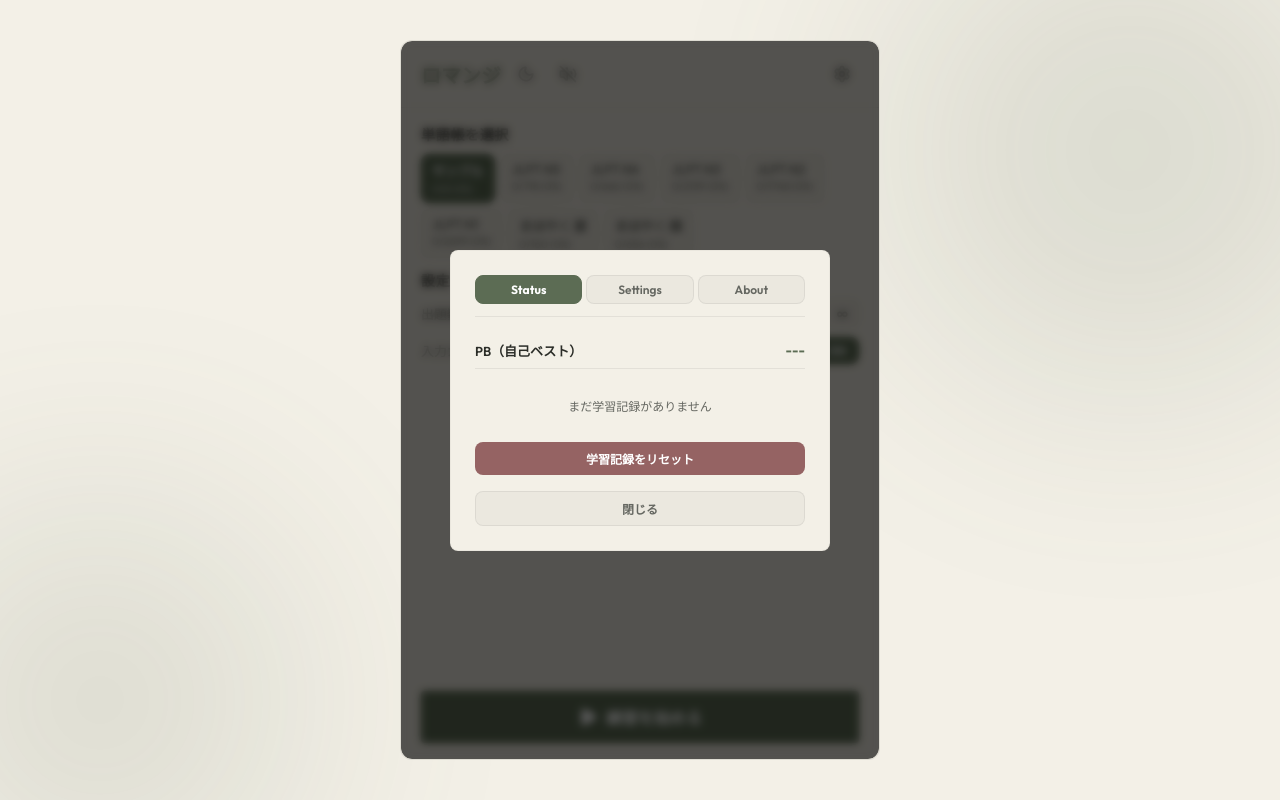
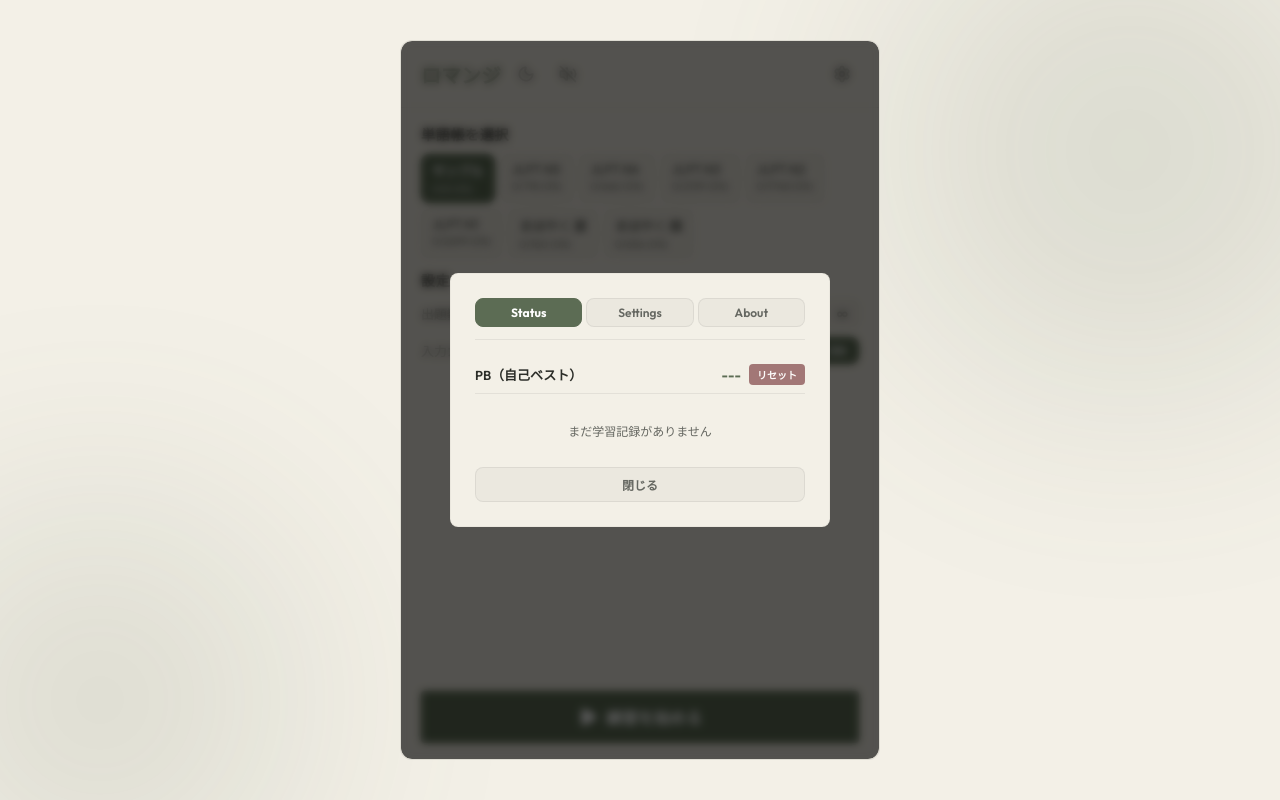
Before and after one commit to a1sareru/romanji, a React (Vite) app: page / in a window 1280 px wide. Both pictures are taken after a click on the button 842 px from the left and 74 px from the top of the page. Built offline with nearby package versions, Linux system fonts and the light colour scheme.

Commit message:
feat: set different reset buttons for pb/record

```diff
--- a/src/App.tsx
+++ b/src/App.tsx
@@ -1380,8 +1380,27 @@ export default function App() {
                   {/* PB */}
                   <div className="stat-pb-row">
                     <span className="stat-pb-label">PB（自己ベスト）</span>
-                    <span className="stat-pb-value">
-                      {globalPB > 0 ? `${globalPB} KPM` : "---"}
+                    <span className="stat-pb-right">
+                      <span className="stat-pb-value">
+                        {globalPB > 0 ? `${globalPB} KPM` : "---"}
+                      </span>
+                      <button
+                        className="reset-row-btn"
+                        onClick={() => {
+                          if (confirm("PB（自己ベスト）をリセットしますか？")) {
+                            localStorage.removeItem("romanji_global_pb");
+                            setGlobalPB(0);
+                            const updatedStats = { ...completedStats };
+                            Object.keys(updatedStats).forEach(key => {
+                              updatedStats[key] = { ...updatedStats[key], bestKPM: 0, bestEfficiency: 0 };
+                            });
+                            setCompletedStats(updatedStats);
+                            localStorage.setItem("romanji_completed_libraries", JSON.stringify(updatedStats));
+                          }
+                        }}
+                      >
+                        リセット
+                      </button>
                     </span>
                   </div>
 
@@ -1395,7 +1414,22 @@ export default function App() {
                     );
                     return (
                       <div>
-                        <div className="stat-section-title">単語帳の学習回数</div>
+                        <div className="stat-section-title-row">
+                          <span className="stat-section-title">単語帳の学習回数</span>
+                          <button
+                            className="reset-row-btn"
+                            onClick={() => {
+                              if (confirm("学習進捗と回数をリセットしますか？（PBは保持されます）")) {
+                                localStorage.removeItem("romanji_library_progress");
+                                localStorage.removeItem("romanji_completed_libraries");
+                                setLibraryProgress({});
+                                setCompletedStats({});
+                              }
+                            }}
+                          >
+                            リセット
+                          </button>
+                        </div>
                         {entries.map(([libId, stat]) => {
                           const libMeta = manifest.find(m => m.id === libId);
                           return (
@@ -1408,23 +1442,6 @@ export default function App() {
                       </div>
                     );
                   })()}
-
-                  {/* 学習記録クリア */}
-                  <button
-                    className="btn-primary reset-btn"
-                    onClick={() => {
-                      if (confirm("学習記録（進捗・PB・回数）をすべてリセットしますか？")) {
-                        localStorage.removeItem("romanji_library_progress");
-                        localStorage.removeItem("romanji_global_pb");
-                        localStorage.removeItem("romanji_completed_libraries");
-                        setLibraryProgress({});
-                        setGlobalPB(0);
-                        setCompletedStats({});
-                      }
-                    }}
-                  >
-                    学習記録をリセット
-                  </button>
                 </>
               )}
 
--- a/src/index.css
+++ b/src/index.css
@@ -1197,11 +1197,35 @@ button:active {
   font-weight: 600;
 }
 
-.reset-btn {
-  width: 100%;
-  padding: 8px;
+.stat-pb-right {
+  display: flex;
+  align-items: center;
+  gap: 8px;
+}
+
+.stat-section-title-row {
+  display: flex;
+  justify-content: space-between;
+  align-items: center;
+  margin-bottom: 6px;
+}
+
+.reset-row-btn {
+  padding: 3px 8px;
+  font-size: 10px;
+  font-weight: 600;
+  border: none;
+  border-radius: 4px;
   background: var(--color-error);
-  font-size: 12px;
+  color: #fff;
+  cursor: pointer;
+  flex: none;
+  opacity: 0.85;
+  transition: opacity 0.15s;
+}
+
+.reset-row-btn:active {
+  opacity: 0.6;
 }
 
 /* Settings tab */
```
